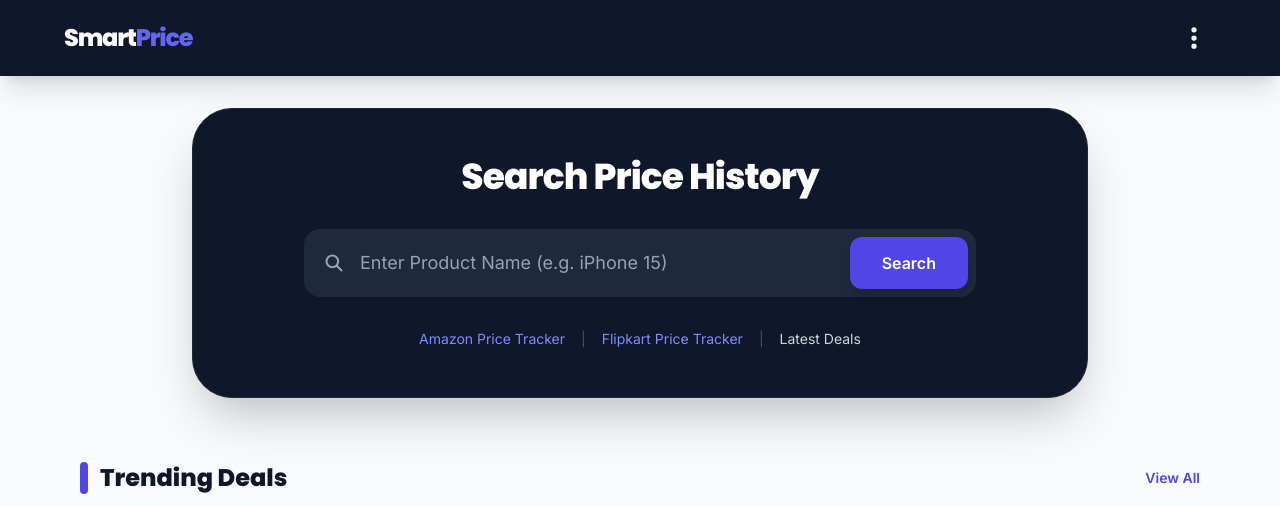
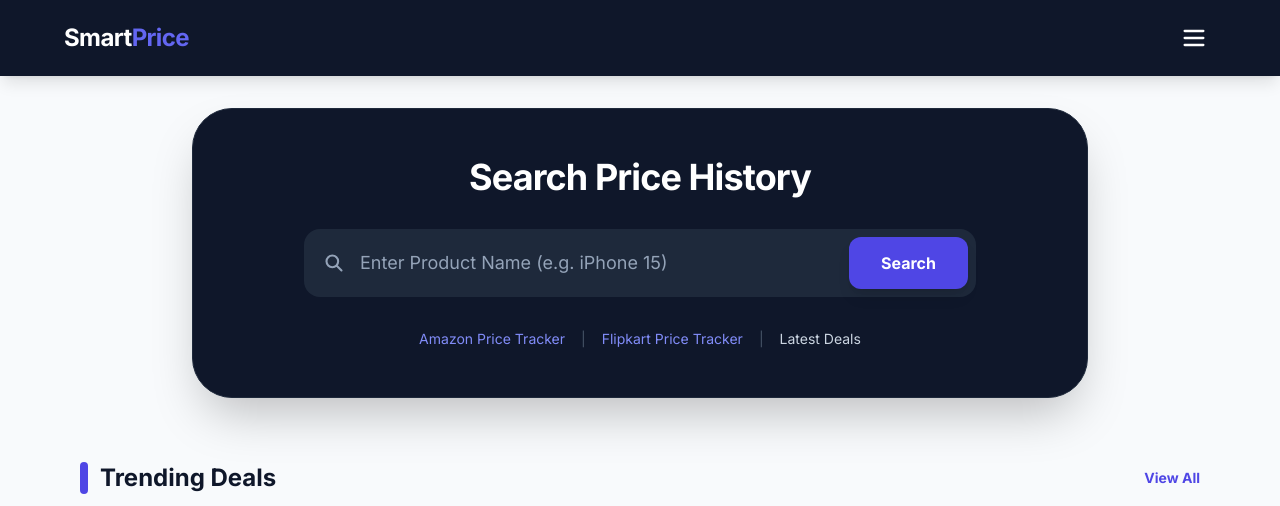
Before and after one commit to sano911/my-price-web, a Flask app: page / in a window 1280 px wide. Shown: the top 506 px of the page. Run offline with Flask 3, Linux system fonts and the light colour scheme; some libraries are stand-ins or nearby versions; grey boxes are pictures that could not be loaded.

Commit message:
Update base.html

```diff
--- a/templates/base.html
+++ b/templates/base.html
@@ -3,72 +3,42 @@
 <head>
     <meta charset="UTF-8">
     <meta name="viewport" content="width=device-width, initial-scale=1.0">
-    <title>Smart Price Finder | Price Tracker</title>
-    <link href="https://fonts.googleapis.com/css2?family=Inter:wght@400;600&family=Poppins:wght@700;800&display=swap" rel="stylesheet">
+    <title>Smart Price Finder</title>
+    <link href="https://fonts.googleapis.com/css2?family=Inter:wght@400;600;700&display=swap" rel="stylesheet">
     <script src="https://cdn.tailwindcss.com"></script>
     <style>
-        body { font-family: 'Inter', sans-serif; background-color: #f8fafc; }
-        h1, h2, .logo-font { font-family: 'Poppins', sans-serif; }
-
-        .nav-dark {
-            background: #0f172a; /* Deep Navy Blue like PriceHistory */
-            color: white;
-        }
-
-        /* Smooth Dropdown Animation */
-        #dropdown-menu {
-            transition: all 0.3s ease-in-out;
-            transform: translateY(-10px);
-            opacity: 0;
-            display: none;
-        }
-        #dropdown-menu.show {
-            display: block;
-            transform: translateY(0);
-            opacity: 1;
-        }
+        body { font-family: 'Inter', sans-serif; background-color: #f8fafc; margin: 0; padding: 0; }
+        .nav-dark { background-color: #0f172a; }
+        #dropdown-menu { display: none; }
+        #dropdown-menu.show { display: block; }
     </style>
 </head>
-<body class="min-h-screen text-slate-800">
+<body class="min-h-screen">
 
-<nav class="sticky top-0 z-50 nav-dark px-6 py-4 shadow-xl">
+<nav class="nav-dark px-6 py-4 shadow-lg sticky top-0 z-50">
     <div class="max-w-6xl mx-auto flex justify-between items-center">
-        <a href="/" class="text-2xl font-extrabold tracking-tighter logo-font hover:text-indigo-400 transition">
+        <a href="/" class="text-2xl font-bold text-white tracking-tight">
             Smart<span class="text-indigo-500">Price</span>
         </a>
 
-        <div class="relative flex items-center">
-            <button id="menu-button" onclick="toggleMenu()" class="p-2 rounded-full hover:bg-slate-800 transition-all text-white focus:outline-none">
+        <div class="relative">
+            <button id="menu-button" onclick="toggleMenu()" class="p-2 text-white hover:bg-slate-800 rounded-lg transition-colors focus:outline-none">
                 <svg class="w-7 h-7" fill="none" stroke="currentColor" viewBox="0 0 24 24">
-                    <path stroke-linecap="round" stroke-linejoin="round" stroke-width="2.5" d="M12 5v.01M12 12v.01M12 19v.01M12 6a1 1 0 110-2 1 1 0 010 2zm0 7a1 1 0 110-2 1 1 0 010 2zm0 7a1 1 0 110-2 1 1 0 010 2z"></path>
+                    <path stroke-linecap="round" stroke-linejoin="round" stroke-width="2" d="M4 6h16M4 12h16M4 18h16"></path>
                 </svg>
             </button>
 
-            <div id="dropdown-menu" class="absolute right-0 top-14 w-56 bg-white rounded-2xl shadow-2xl border border-slate-100 py-3 z-50 overflow-hidden text-slate-800">
-                <a href="/" class="flex items-center px-5 py-3 text-sm font-semibold hover:bg-indigo-50 hover:text-indigo-600 transition">
-                    <svg class="w-5 h-5 mr-3 text-indigo-500" fill="none" stroke="currentColor" viewBox="0 0 24 24"><path d="M3 12l2-2m0 0l7-7 7 7M5 10v10a1 1 0 001 1h3m10-11l2 2m-2-2v10a1 1 0 01-1 1h-3m-6 0a1 1 0 001-1v-4a1 1 0 011-1h2a1 1 0 011 1v4a1 1 0 001 1m-6 0h6"></path></svg>
-                    Home
-                </a>
+            <div id="dropdown-menu" class="absolute right-0 mt-2 w-56 bg-white rounded-xl shadow-2xl border border-slate-200 py-2 z-50 overflow-hidden">
+                <a href="/" class="block px-4 py-3 text-sm text-slate-700 hover:bg-indigo-50 hover:text-indigo-600 font-semibold transition">Home</a>
 
                 {% if current_user.is_authenticated %}
-                    <a href="/dashboard" class="flex items-center px-5 py-3 text-sm font-semibold hover:bg-indigo-50 hover:text-indigo-600 transition">
-                        <svg class="w-5 h-5 mr-3 text-indigo-500" fill="none" stroke="currentColor" viewBox="0 0 24 24"><path d="M16 7a4 4 0 11-8 0 4 4 0 018 0zM12 14a7 7 0 00-7 7h14a7 7 0 00-7-7z"></path></svg>
-                        Dashboard
-                    </a>
-                    <div class="border-t border-slate-100 my-2"></div>
-                    <a href="/logout" class="flex items-center px-5 py-3 text-sm font-bold text-red-600 hover:bg-red-50 transition">
-                        <svg class="w-5 h-5 mr-3" fill="none" stroke="currentColor" viewBox="0 0 24 24"><path d="M17 16l4-4m0 0l-4-4m4 4H7m6 4v1a3 3 0 01-3 3H6a3 3 0 01-3-3V7a3 3 0 013-3h4a3 3 0 013 3v1"></path></svg>
-                        Logout
-                    </a>
+                    <a href="/dashboard" class="block px-4 py-3 text-sm text-slate-700 hover:bg-indigo-50 hover:text-indigo-600 font-semibold transition">Dashboard</a>
+                    <hr class="my-1 border-slate-100">
+                    <a href="/logout" class="block px-4 py-3 text-sm text-red-600 hover:bg-red-50 font-bold transition">Logout</a>
                 {% else %}
-                    <a href="/login" class="flex items-center px-5 py-3 text-sm font-semibold hover:bg-indigo-50 hover:text-indigo-600 transition">
-                        <svg class="w-5 h-5 mr-3 text-indigo-500" fill="none" stroke="currentColor" viewBox="0 0 24 24"><path d="M11 16l-4-4m0 0l4-4m-4 4h14m-5 4v1a3 3 0 01-3 3H6a3 3 0 01-3-3V7a3 3 0 013-3h4a3 3 0 013 3v1"></path></svg>
-                        Login
-                    </a>
-                    <div class="px-4 mt-2">
-                        <a href="/register" class="flex items-center justify-center py-3 text-sm font-bold text-white bg-indigo-600 rounded-xl shadow-lg hover:bg-indigo-700 transition">
-                            Create Account
-                        </a>
+                    <a href="/login" class="block px-4 py-3 text-sm text-slate-700 hover:bg-indigo-50 hover:text-indigo-600 font-semibold transition">Login</a>
+                    <div class="px-2 mt-1">
+                        <a href="/register" class="block w-full text-center py-2 text-sm font-bold text-white bg-indigo-600 rounded-lg hover:bg-indigo-700 transition">Create Account</a>
                     </div>
                 {% endif %}
             </div>
@@ -81,25 +51,21 @@
     {% with messages = get_flashed_messages() %}
       {% if messages %}
         {% for message in messages %}
-          <div class="flex items-center p-4 mb-8 text-sm text-red-800 border-l-4 border-red-500 rounded-r-xl bg-white shadow-md animate-bounce" role="alert">
-            <svg class="w-5 h-5 mr-3 text-red-500" fill="currentColor" viewBox="0 0 20 20">
-              <path d="M18 10a8 8 0 11-16 0 8 8 0 0116 0zm-7 4a1 1 0 11-2 0 1 1 0 012 0zm-1-9a1 1 0 00-1 1v4a1 1 0 102 0V6a1 1 0 00-1-1z"></path>
-            </svg>
-            <span class="font-bold">{{ message }}</span>
+          <div class="bg-red-50 border-l-4 border-red-500 p-4 mb-6 rounded shadow-sm">
+            <p class="text-sm text-red-700 font-bold">{{ message }}</p>
           </div>
         {% endfor %}
       {% endif %}
     {% endwith %}
 
-    <main class="animate-in fade-in duration-1000">
+    <main>
         {% block content %}{% endblock %}
     </main>
 
 </div>
 
-<footer class="text-center py-12 text-slate-500 text-sm border-t border-slate-200 mt-20">
-    <div class="logo-font text-lg text-slate-800 mb-2">SmartPrice Finder</div>
-    &copy; 2026 Price History Tracker. All rights reserved.
+<footer class="text-center py-10 text-slate-400 text-sm border-t border-slate-200 mt-12">
+    <p>&copy; 2026 Smart Price Finder. All rights reserved.</p>
 </footer>
 
 <script>
@@ -108,14 +74,15 @@
         menu.classList.toggle('show');
     }
 
-    // Close menu when clicking outside
-    document.addEventListener('click', function(event) {
-        const menu = document.getElementById('dropdown-menu');
-        const button = document.getElementById('menu-button');
-        if (menu && button && !button.contains(event.target) && !menu.contains(event.target)) {
-            menu.classList.remove('show');
+    // Close on outside click
+    window.onclick = function(event) {
+        if (!event.target.closest('#menu-button')) {
+            const menu = document.getElementById('dropdown-menu');
+            if (menu.classList.contains('show')) {
+                menu.classList.remove('show');
+            }
         }
-    });
+    }
 </script>
 
 </body>
```
